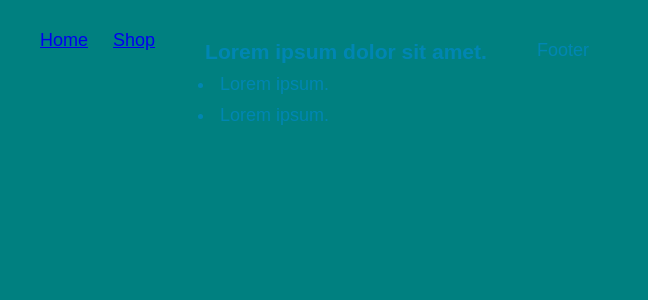
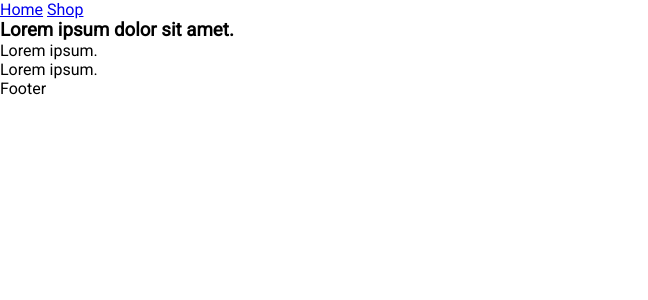
Before and after one commit to emoalb/computer-store, a Jekyll site: the page built from index.html, in a window 1280 px wide. Shown: the top 300 px of the page, without its empty margins (0-648 px from the left). Built offline with Jekyll 4.4.1, drawn with Linux system fonts in a browser that asks for light colours.

Commit message:
Problems with github pages

```diff
--- a/css/reset.css
+++ b/css/reset.css
@@ -1,3 +1,3 @@
 * {
-  margin: 10px;
+  margin: 0;
   padding: 0; }
--- a/css/style.css
+++ b/css/style.css
@@ -1,17 +1,7 @@
+@import url("https://fonts.googleapis.com/css?family=Roboto&display=swap");
 * {
-  margin: 10px;
+  margin: 0;
   padding: 0; }
 
 html {
-  font: 18px sans-serif;
-  color: #3f3f3f; }
-
-ul li {
-  padding-left: 5px; }
-
-body {
-  background: teal;
-  color: #0086B3;
-  display: -webkit-box;
-  display: -ms-flexbox;
-  display: flex; }
+  font: 16px "Roboto", cursive; }
--- a/css/typgraphy.css
+++ b/css/typgraphy.css
@@ -1,3 +1,2 @@
 html {
-  font: 18px sans-serif;
-  color: #3f3f3f; }
+  font: 16px "Roboto", cursive; }
--- a/index.html
+++ b/index.html
@@ -1,6 +1,6 @@
 ---
 layout: site
-title: home
+title: Home
 permalink: /
 ---
 
--- a/scss/reset.scss
+++ b/scss/reset.scss
@@ -1,4 +1,4 @@
 * {
-  margin: 10px;
+  margin: 0;
   padding: 0;
 }
```
Also changed, not shown: scss/style.scss (+2 -10 lines), scss/typgraphy.scss (+7 -2 lines).
